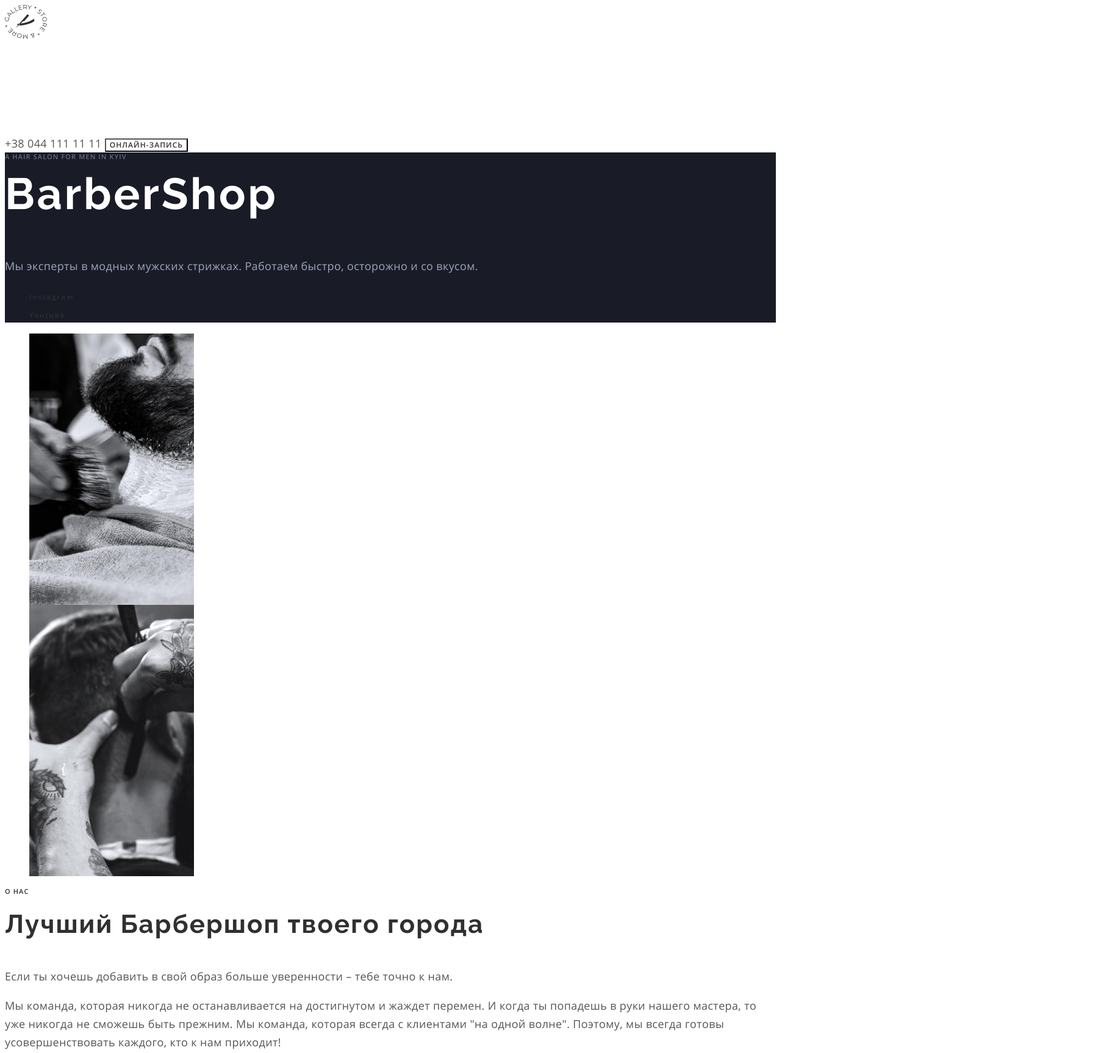
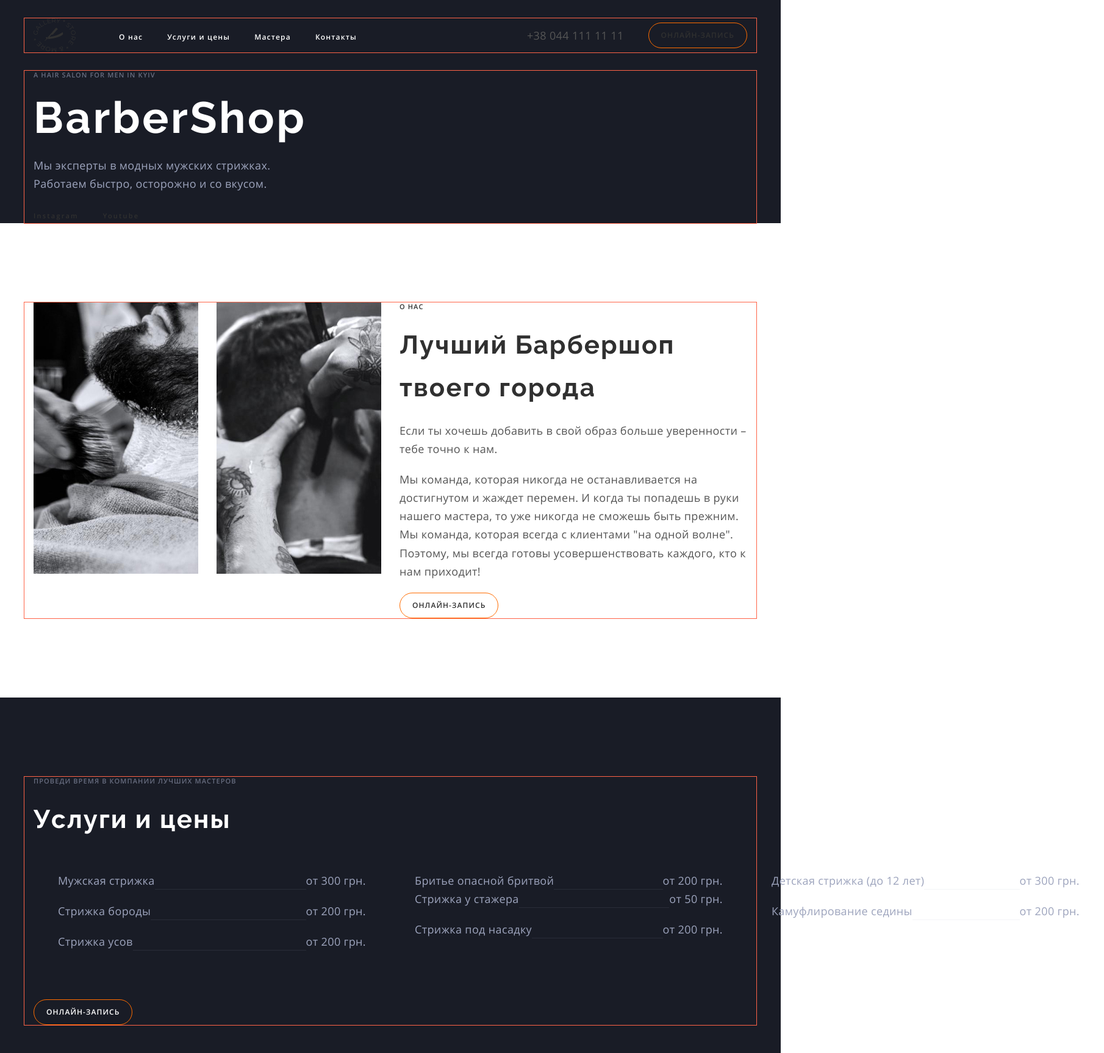
Before and after one commit to Art-Smirnov/barbershop, a plain HTML site: page index.html in a window 1280 px wide. Shown: the top 1727 px of the page at 61% size, 1810 px wide, since content can reach past the window. Drawn offline with nearby package versions, Linux system fonts and the light colour scheme.

Commit message:
розпочав позиціювання елементів

```diff
--- a/css/styles.css
+++ b/css/styles.css
@@ -61,15 +61,6 @@
       format('svg'); /* Legacy iOS */
 }
 
-html {
-  box-sizing: border-box;
-}
-*,
-*::before,
-*::after {
-  box-sizing: inherit;
-}
-
 :root {
   --main-text-cl: #555555;
   --accent-cl: #ff6c00;
@@ -79,28 +70,13 @@ html {
   --dark-bg: #191c26;
 }
 
-img {
-  display: block;
-  max-width: 100%;
-  height: auto;
+html {
+  box-sizing: border-box;
 }
-
-h1,
-h2,
-h3,
-p {
-  margin-top: 0;
-}
-
-.visually-hidden {
-  position: absolute !important;
-  clip: rect(1px 1px 1px 1px);
-  clip: rect(1px, 1px, 1px, 1px);
-  padding: 0 !important;
-  border: 0 !important;
-  height: 1px !important;
-  width: 1px !important;
-  overflow: hidden;
+*,
+*::before,
+*::after {
+  box-sizing: inherit;
 }
 
 body {
@@ -117,6 +93,43 @@ address {
   font-style: normal;
 }
 
+img {
+  display: block;
+  max-width: 100%;
+  height: auto;
+}
+
+h1,
+h2,
+h3,
+p {
+  margin-top: 0;
+}
+
+p {
+  margin-bottom: 20px;
+}
+
+.container {
+  width: 1200px;
+  padding-left: 15px;
+  padding-right: 15px;
+  margin-left: auto;
+  margin-right: auto;
+  outline: 1px solid tomato;
+}
+
+.visually-hidden {
+  position: absolute !important;
+  clip: rect(1px 1px 1px 1px);
+  clip: rect(1px, 1px, 1px, 1px);
+  padding: 0 !important;
+  border: 0 !important;
+  height: 1px !important;
+  width: 1px !important;
+  overflow: hidden;
+}
+
 .link {
   color: inherit;
   text-decoration: none;
@@ -129,9 +142,15 @@ address {
 
 .list {
   list-style: none;
+  margin: 0;
+  padding: 0;
 }
 
 .btn {
+  display: inline-block;
+  border: 1px solid var(--accent-cl);
+  border-radius: 25px;
+  padding: 12px 20px;
   font-family: inherit;
   font-weight: 600;
   font-size: 12px;
@@ -143,6 +162,14 @@ address {
   color: var(--black);
 }
 
+.menu {
+  display: inline-flex;
+}
+
+.menu-item:not(:last-child) {
+  margin-right: 40px;
+}
+
 .menu-link {
   font-weight: 600;
   font-size: 12px;
@@ -150,6 +177,14 @@ address {
   letter-spacing: 0.1em;
 
   color: var(--white);
+}
+
+.social {
+  display: inline-flex;
+}
+
+.social-item:not(:last-child) {
+  margin-right: 40px;
 }
 
 .social-link {
@@ -161,6 +196,7 @@ address {
 
   color: var(--black);
 }
+
 .tittle {
   font-family: 'Raleway', sans-serif;
   font-weight: 700;
@@ -169,16 +205,24 @@ address {
 }
 
 .page-tittle {
+  margin-bottom: 20px;
   font-size: 72px;
   line-height: 1.18;
 }
 
+.section {
+  padding-top: 130px;
+  padding-bottom: 130px;
+}
+
 .section-tittle {
+  margin-bottom: 20px;
   font-size: 42px;
   line-height: 1.67;
 }
 
 .section-lebel {
+  margin-bottom: 20px;
   font-weight: 600;
   font-size: 11px;
   line-height: 1.36;
@@ -188,12 +232,86 @@ address {
   color: var(--black);
 }
 
+.flexbox {
+  display: flex;
+  justify-content: space-between;
+}
+
+.content-box {
+  width: calc((100% - 30px) / 2);
+}
+
 .item-tittle {
   line-height: 1.388;
 
   color: var(--black);
 }
+
+.header {
+  background-color: var(--dark-bg);
+  padding-top: 30px;
+  padding-bottom: 30px;
+}
+
+.header .logo {
+  margin-right: 71px;
+}
+
+.header .contact-link {
+  margin-right: 40px;
+}
+.header-container {
+  display: flex;
+  align-items: center;
+  justify-content: flex-end;
+}
+
+.navigation {
+  display: flex;
+  align-items: center;
+  margin-right: auto;
+}
+
+.hero-content {
+  max-width: 470px;
+}
+
+.price-list {
+  display: flex;
+  flex-wrap: wrap;
+  flex-direction: column;
+  padding-top: 30px;
+  padding-bottom: 30px;
+  height: 240px;
+}
+
+.price-item {
+  width: 50%;
+  padding: 0 40px;
+  display: flex;
+  justify-content: space-between;
+}
+
+.price-item:not(:nth-child(4n)) {
+  margin-bottom: 20px;
+}
+
+.price-line {
+  flex-grow: 1;
+  border-bottom: 1px solid rgba(157, 164, 189, 0.12);
+}
+
+.team-list {
+  display: flex;
+  flex-wrap: wrap;
+  margin-left: -30px;
+  margin-top: -30px;
+}
+
 .team-item {
+  flex-basis: calc(100% / 3 - 30px);
+  margin-left: 30px;
+  margin-top: 30px;
   text-align: center;
 }
 
--- a/index.html
+++ b/index.html
@@ -8,12 +8,19 @@
       href="https://fonts.googleapis.com/css2?family=Raleway:wght@700&display=swap"
       rel="stylesheet"
     />
+    <link
+      rel="stylesheet"
+      href="https://cdnjs.cloudflare.com/ajax/libs/modern-normalize/1.0.0/modern-normalize.min.css"
+    />
     <link rel="stylesheet" href="./css/styles.css" />
   </head>
   <body>
-    <header>
-      <nav>
-        <a href="./"><img src="./images/logo.png" alt="Логотип" /></a>
+    <header class="header">
+      <div class="container header-container">
+        <nav class="navigation">
+          <a class="logo" href="./"
+            ><img src="./images/logo.png" alt="Логотип"
+          /></a>
           <ul class="menu list">
             <li class="menu-item">
               <a href="#about" class="link menu-link">О нас</a>
@@ -30,23 +37,27 @@
           </ul>
         </nav>
 
-      <a class="link" href="tel:+380441111111">+38 044 111 11 11</a>
+        <a class="link contact-link" href="tel:+380441111111"
+          >+38 044 111 11 11</a
+        >
         <button class="btn" type="button">онлайн-запись</button>
+      </div>
     </header>
 
     <main>
-      <section class="dark-bg">
-        <div>
+      <section class="hero dark-bg">
+        <div class="container">
+          <div class="hero-content">
             <p class="section-lebel">A hair salon for men in Kyiv</p>
             <h1 class="page-tittle tittle">BarberShop</h1>
             <p>
-            Мы эксперты в модных мужских стрижках. Работаем быстро, осторожно и
-            со вкусом.
+              Мы эксперты в модных мужских стрижках. Работаем быстро, осторожно
+              и со вкусом.
             </p>
           </div>
 
-        <ul class="list">
-          <li>
+          <ul class="list social">
+            <li class="social-item">
               <a
                 href="#"
                 target="_balank"
@@ -55,7 +66,7 @@
                 >Instagram</a
               >
             </li>
-          <li>
+            <li class="social-item">
               <a
                 href="#"
                 target="_balank"
@@ -65,11 +76,14 @@
               >
             </li>
           </ul>
+        </div>
       </section>
-      <section id="#about">
-        <div>
-          <ul class="list">
-            <li>
+
+      <section class="section about" id="#about">
+        <div class="container flexbox">
+          <div class="content-box">
+            <ul class="list flexbox">
+              <li class="content-box">
                 <img
                   src="./images/about/img-1.jpg"
                   width="270"
@@ -77,7 +91,7 @@
                   alt="Бритье бороды"
                 />
               </li>
-            <li>
+              <li class="content-box">
                 <img
                   src="./images/about/img-2.jpg"
                   width="270"
@@ -87,12 +101,14 @@
               </li>
             </ul>
           </div>
-        <div>
+          <div class="content-box">
             <p class="section-lebel">О нас</p>
-          <h2 class="section-tittle tittle">Лучший Барбершоп твоего города</h2>
+            <h2 class="section-tittle tittle">
+              Лучший Барбершоп твоего города
+            </h2>
             <p>
-            Если ты хочешь добавить в свой образ больше уверенности – тебе точно
-            к нам.
+              Если ты хочешь добавить в свой образ больше уверенности – тебе
+              точно к нам.
             </p>
             <p>
               Мы команда, которая никогда не останавливается на достигнутом и
@@ -103,34 +119,63 @@
             </p>
             <button class="btn" type="button">онлайн-запись</button>
           </div>
+        </div>
       </section>
-      <section class="dark-bg" id="price">
+
+      <section class="section dark-bg price" id="price">
+        <div class="container">
           <p class="section-lebel">Проведи время в компании лучших мастеров</p>
           <h2 class="section-tittle tittle">Услуги и цены</h2>
 
-        <ul class="list">
-          <li><span>Мужская стрижка</span><span>от 300 грн.</span></li>
-          <li><span>Стрижка бороды</span><span>от 200 грн.</span></li>
-          <li><span>Стрижка усов</span><span>от 200 грн.</span></li>
-          <li><span>Бритье опасной бритвой</span><span>от 200 грн.</span></li>
-          <li><span>Cтрижка у стажера</span><span>от 50 грн.</span></li>
-          <li><span>Стрижка под насадку</span><span>от 200 грн.</span></li>
-          <li>
-            <span>Детская стрижка (до 12 лет)</span><span>от 300 грн.</span>
+          <ul class="list price-list">
+            <li class="price-item">
+              <span>Мужская стрижка</span> <span class="price-line"></span>
+              <span>от 300 грн.</span>
             </li>
-          <li><span>Камуфлирование седины</span><span>от 200 грн.</span></li>
+            <li class="price-item">
+              <span>Стрижка бороды</span> <span class="price-line"></span>
+              <span>от 200 грн.</span>
+            </li>
+            <li class="price-item">
+              <span>Стрижка усов</span> <span class="price-line"></span>
+              <span>от 200 грн.</span>
+            </li>
+            <li class="price-item">
+              <span>Бритье опасной бритвой</span>
+              <span class="price-line"></span> <span>от 200 грн.</span>
+            </li>
+            <li class="price-item">
+              <span>Cтрижка у стажера</span> <span class="price-line"></span>
+              <span>от 50 грн.</span>
+            </li>
+            <li class="price-item">
+              <span>Стрижка под насадку</span> <span class="price-line"></span>
+              <span>от 200 грн.</span>
+            </li>
+            <li class="price-item">
+              <span>Детская стрижка (до 12 лет)</span>
+              <span class="price-line"></span> <span>от 300 грн.</span>
+            </li>
+            <li class="price-item">
+              <span>Камуфлирование седины</span>
+              <span class="price-line"></span> <span>от 200 грн.</span>
+            </li>
           </ul>
           <button class="btn" type="button">онлайн-запись</button>
+        </div>
       </section>
 
-      <section>
-        <div>
+      <section class="section benefits">
+        <div class="container flexbox">
+          <div class="content-box">
             <ul class="list">
               <li>
-              <span></span>600<sup>+</sup><span>Довольных клиентов в день</span>
+                <span></span>600<sup>+</sup
+                ><span>Довольных клиентов в день</span>
               </li>
               <li>
-              <span></span>50<sup>+</sup><span>Наград за отличный сервис </span>
+                <span></span>50<sup>+</sup
+                ><span>Наград за отличный сервис </span>
               </li>
               <li>
                 <span></span>20<sup>+</sup><span>Лучших мастеров Киева </span>
@@ -141,7 +186,7 @@
               </li>
             </ul>
           </div>
-        <div>
+          <div class="content-box">
             <p class="section-lebel">старая традиционная школа</p>
             <h2 class="section-tittle tittle">Почему приходят именно к нам?</h2>
             <p>
@@ -150,12 +195,53 @@
             </p>
             <button class="btn" type="button">онлайн-запись</button>
           </div>
+        </div>
       </section>
 
-      <section id="team">
+      <section class="section team" id="team">
+        <div class="container">
           <p class="section-lebel">для настоящих ценителей атмосферы</p>
           <h2 class="section-tittle tittle">Наши мастера</h2>
+          <ul class="list team-list">
+            <li class="team-item">
+              <img src="./images/team/img1.jpg" alt="Барбер Джон Смит" />
+              <h3 class="item-tittle" lang="en">John Smith</h3>
+              <p class="team-position" lang="en">Extreme Barber</p>
               <ul class="list">
+                <li>
+                  <a
+                    href=""
+                    target="_blank"
+                    rel="noopener noreferer"
+                    aria-label="Instagram"
+                  ></a>
+                </li>
+                <li>
+                  <a
+                    href=""
+                    target="_blank"
+                    rel="noopener noreferer"
+                    aria-label="twitter"
+                  ></a>
+                </li>
+                <li>
+                  <a
+                    href=""
+                    target="_blank"
+                    rel="noopener noreferer"
+                    aria-label="Facebool"
+                  ></a>
+                </li>
+                <li>
+                  <a
+                    href=""
+                    target="_blank"
+                    rel="noopener noreferer"
+                    aria-label="Linkedin"
+                  ></a>
+                </li>
+              </ul>
+            </li>
             <li class="team-item">
               <img src="./images/team/img1.jpg" alt="Барбер Джон Смит" />
               <h3 class="item-tittle" lang="en">John Smith</h3>
@@ -274,8 +360,10 @@
               </ul>
             </li>
           </ul>
+        </div>
       </section>
-      <section>
+      <section class="section gallery">
+        <div class="container">
           <p class="section-lebel">
             На латинском языке “барба” означает “борода”
           </p>
@@ -297,9 +385,11 @@
               <img src="./images/gallery/Rectangle4.jpg" alt="Мастер барбер" />
             </li>
           </ul>
+        </div>
       </section>
 
       <div class="dark-bg">
+        <div class="container">
           <section>
             <h2 class="section-tittle tittle">Онлайн-запись</h2>
           </section>
@@ -332,30 +422,33 @@
             </adress>
           </section>
         </div>
+      </div>
     </main>
 
     <footer>
+      <div class="container">
         <span class="copyright">&copy; Copyright 2020</span>
-      <ul class="list">
-        <li>
+        <ul class="list social">
+          <li class="social-item">
             <a
-            class="link social-link"
               href="#"
               target="_balank"
               rel="noopener noreferer"
+              class="link social-link social-link"
               >Instagram</a
             >
           </li>
-        <li>
+          <li class="social-item">
             <a
-            class="link social-link"
               href="#"
               target="_balank"
               rel="noopener noreferer"
+              class="link social-link social-link"
               >Youtube</a
             >
           </li>
         </ul>
+      </div>
     </footer>
   </body>
 </html>
```
Lines whose indentation alone changed are shown as unchanged.
